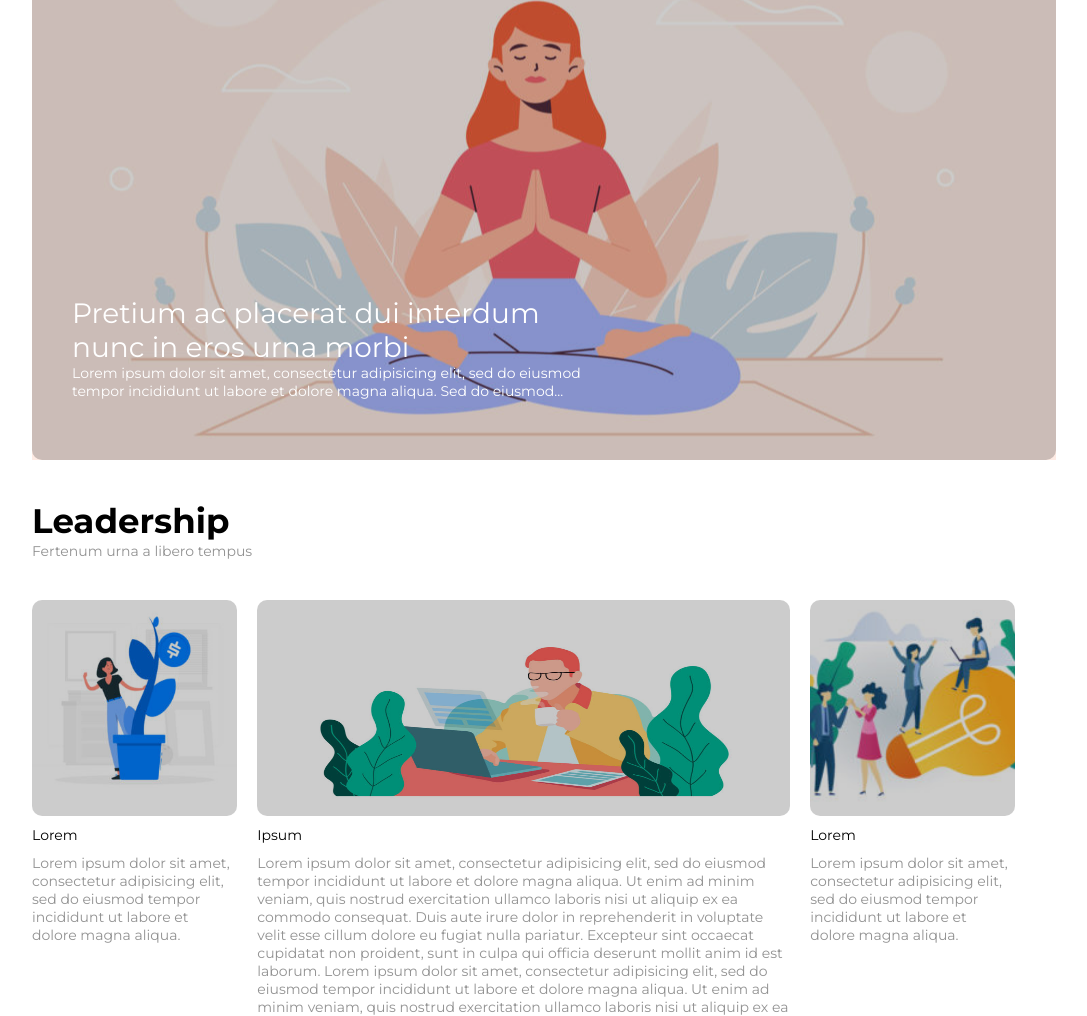
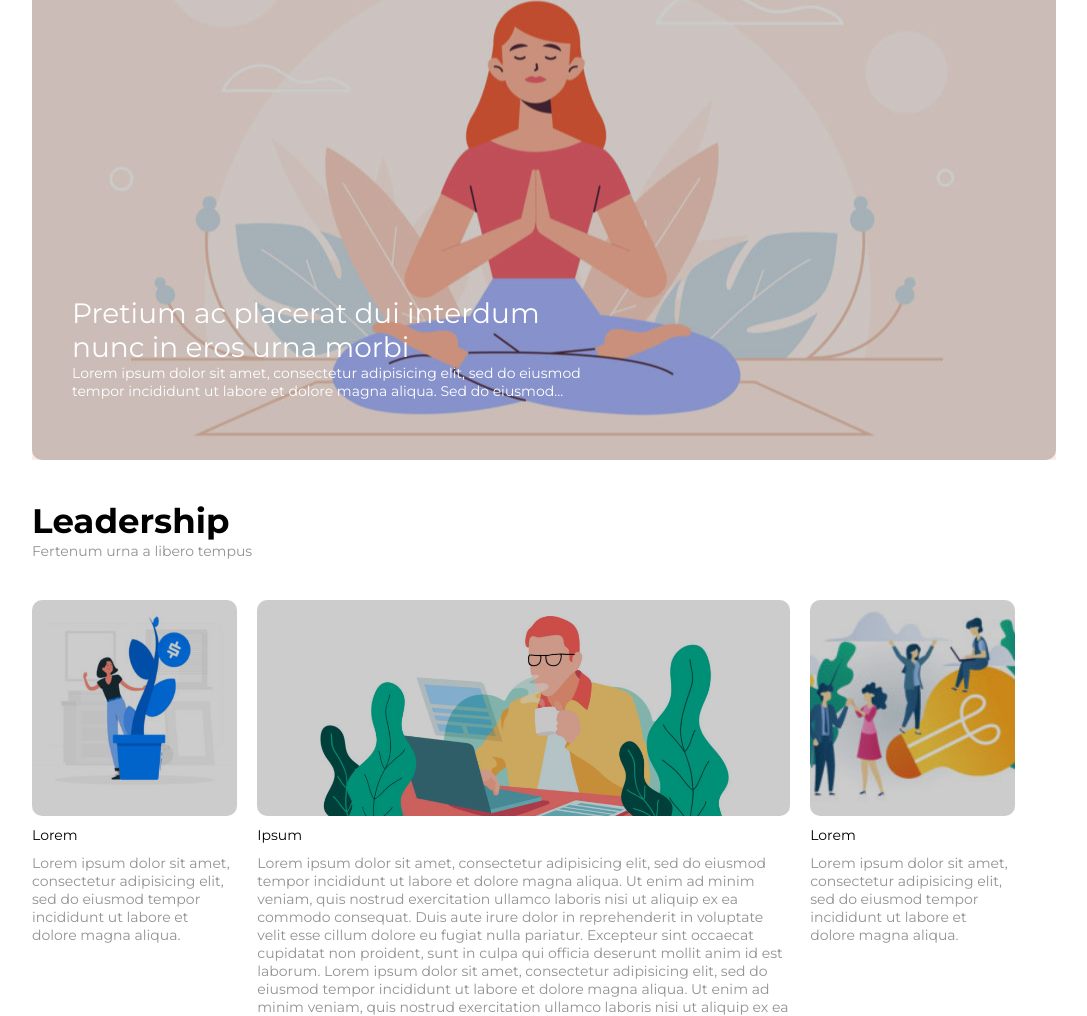
Before and after one commit to aficocelli/htmlcss-wp, a plain HTML site: page index.html in a window 1280 px wide. Shown: the part 263-1279 px from the top of the page, without its empty margins (96-1183 px from the left). Drawn offline with Linux system fonts and the light colour scheme.

Commit message:
fix immagine centrale del main

```diff
--- a/css/style.css
+++ b/css/style.css
@@ -133,6 +133,9 @@ height:100%;
 #immagine-lampadina{
   object-fit: cover;
 }
+#banner-main{
+  object-fit: cover;
+}
 /* aggiunta proprietà clearfix */
 
 .parte-centrale::after{
--- a/index.html
+++ b/index.html
@@ -58,7 +58,7 @@
         </div>
         <div class="colonna c-centrale">
           <div class="immagini-main">
-            <img src="img/banner-2.jpg" alt="">
+            <img id="banner-main" src="img/banner-2.jpg" alt="">
             <div class="overlay">
             </div>
           </div>
```
